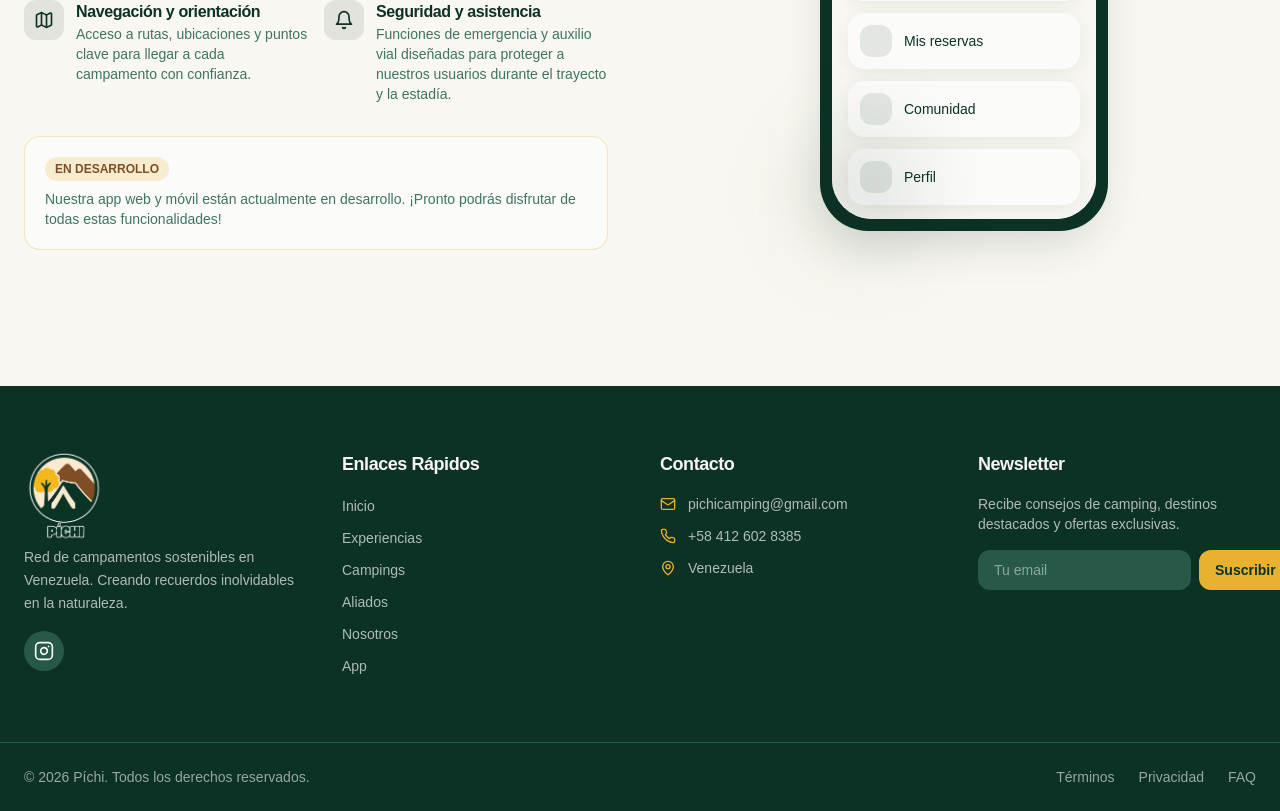
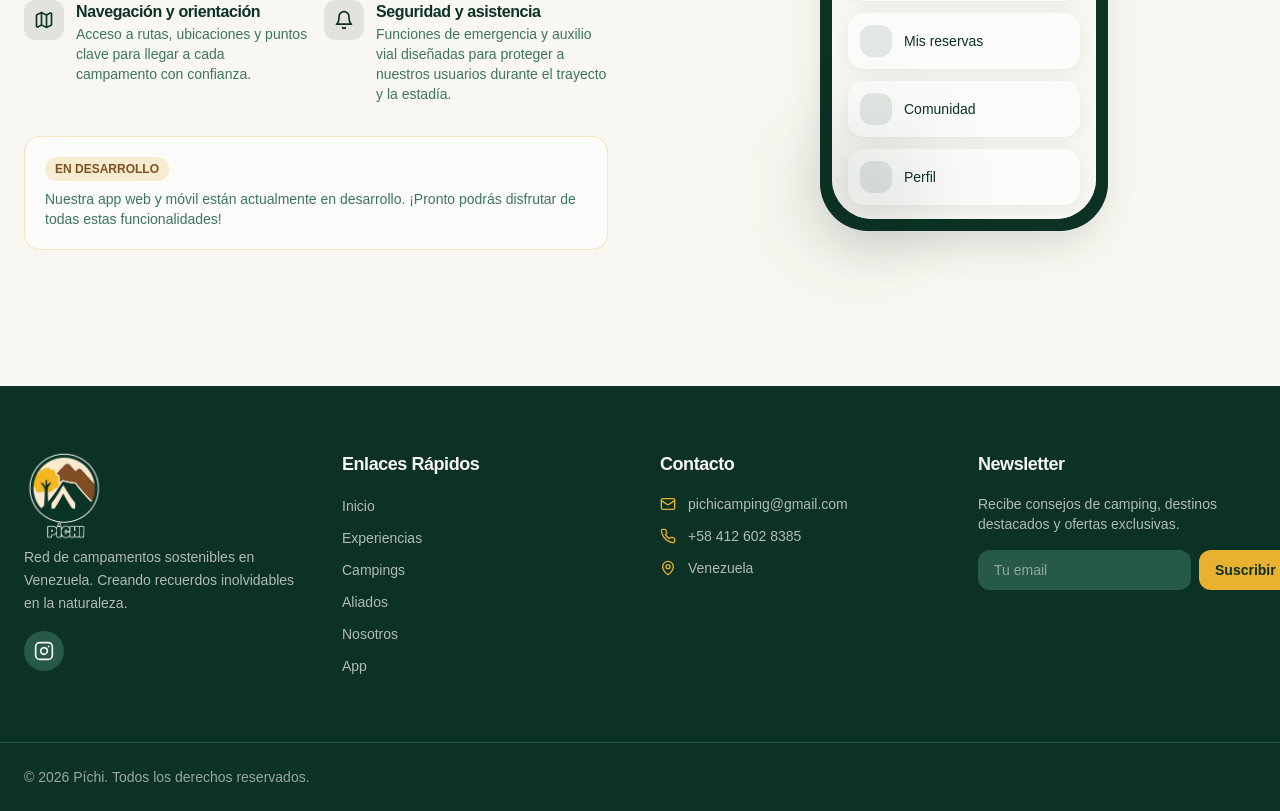
Before and after one commit to lsdR94/pichi-camping, a React (Vite) app: page / in a window 1280 px wide. Shown: the part 5324-6135 px from the top of the page. Built offline with nearby package versions, Linux system fonts and the light colour scheme; the HTML template or start-up script is replaced by a standard one.

Commit message:
comentados los terminos, privacidad y FAQ del footer

```diff
--- a/src/components/Footer.tsx
+++ b/src/components/Footer.tsx
@@ -123,15 +123,15 @@ export function Footer() {
             © 2026 Píchi. Todos los derechos reservados.
           </p>
           <div className="flex gap-6 text-sm">
-            <a href="#" className="text-primary-foreground/60 hover:text-golden transition-colors">
+            {/* <a href="#" className="text-primary-foreground/60 hover:text-golden transition-colors">
               Términos
-            </a>
-            <a href="#" className="text-primary-foreground/60 hover:text-golden transition-colors">
+            </a> */}
+            {/* <a href="#" className="text-primary-foreground/60 hover:text-golden transition-colors">
               Privacidad
-            </a>
-            <a href="#" className="text-primary-foreground/60 hover:text-golden transition-colors">
+            </a> */}
+            {/* <a href="#" className="text-primary-foreground/60 hover:text-golden transition-colors">
               FAQ
-            </a>
+            </a> */}
           </div>
         </div>
       </div>
```
